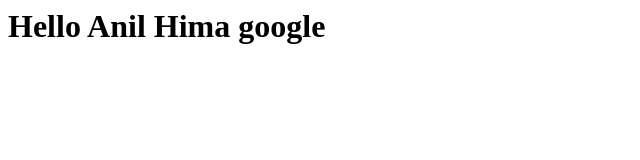
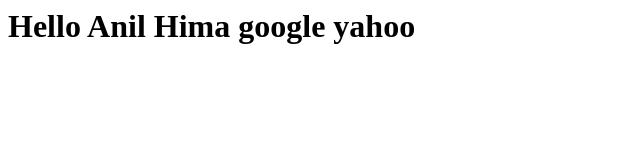
Before and after one commit to Hima2010/Firstgit, a plain HTML site: page index.html in a window 1280 px wide. Shown: the whole page, without its empty margins (0-640 px from the left). Drawn offline with Linux system fonts and the light colour scheme.

Commit message:
third commits

```diff
--- a/index.html
+++ b/index.html
@@ -1 +1 @@
-<h1>Hello Anil Hima google</h1>
+<h1>Hello Anil Hima google yahoo</h1>
```
